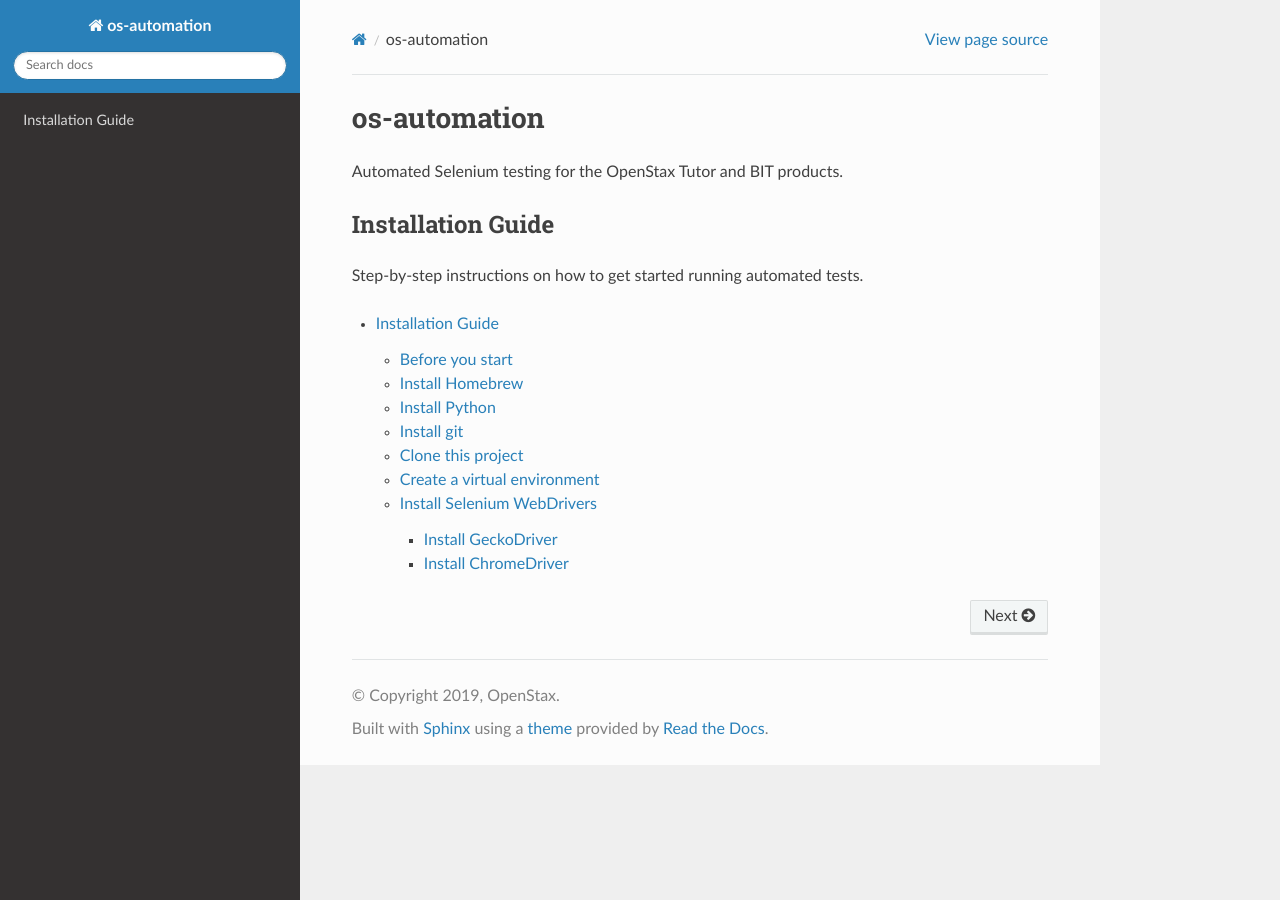
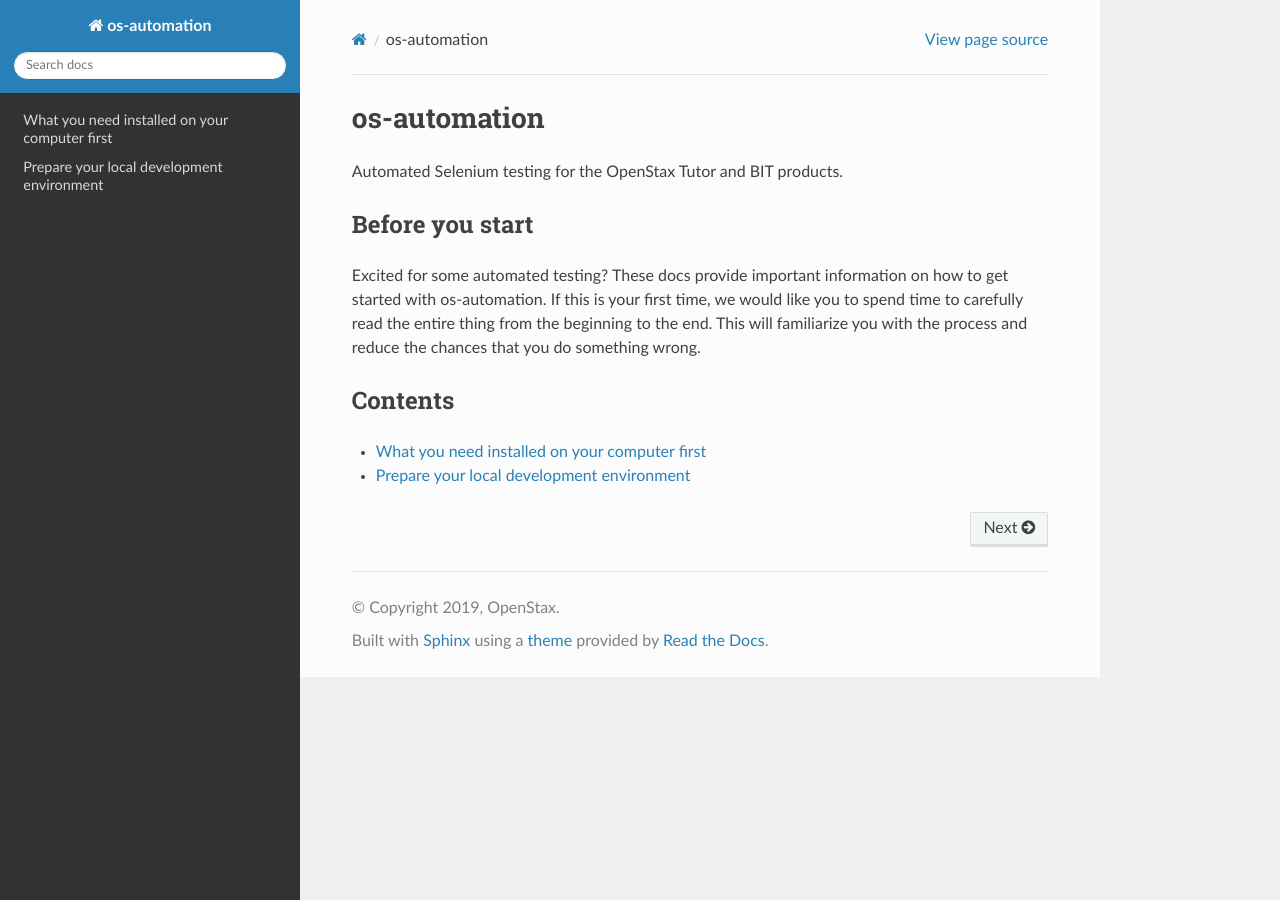
Before and after one commit to openstax/os-automation, a Sphinx documentation site: the page built from docs/index.rst, in a window 1280 px wide. Built offline with Sphinx 7.4.7 and the Read the Docs theme 2.0.0, drawn with Linux system fonts in a browser that asks for light colours.

Commit message:
changed structure again and set index.rst to titlesonly
* Split up virtualenv stuff into it's own section called local dev.
* Split up make venv into two commands make venv for virtualenv and make
install to install dependencies.
* Defined high level system requirements in the Install guide
* Changed up some headers

```diff
--- a/docs/index.rst
+++ b/docs/index.rst
@@ -3,17 +3,27 @@
    You can adapt this file completely to your liking, but it should at least
    contain the root `toctree` directive.
 
+#############
 os-automation
-=========================================
+#############
 
 Automated Selenium testing for the OpenStax Tutor and BIT products.
 
-Installation Guide
-------------------
+Before you start
+----------------
 
-Step-by-step instructions on how to get started running automated tests.
+Excited for some automated testing? These docs provide important information on
+how to get started with os-automation. If this is your first time, we would like
+you to spend time to carefully read the entire thing from the beginning to the end.
+This will familiarize you with the process and reduce the chances that you do something wrong.
+
+
+Contents
+----------
 
 .. toctree::
-   :maxdepth: 4
+   :maxdepth: 2
+   :titlesonly:
 
-   installation
+   What you need installed on your computer first <system_install>
+   local_dev
--- /dev/null
+++ b/docs/local_dev.rst
@@ -0,0 +1,84 @@
+.. _local_dev:
+
+##########################################
+Prepare your local development environment
+##########################################
+
+Create a virtual environment
+----------------------------
+
+It's a best practice in Python to create a virtual environment (virtualenv) for
+your project. Virtual environments isolate dependencies required for different
+projects in their own environment. There are various ways to do this depending
+on how long you have been using Python.
+
+If you are already familiar with how to create virtual environments you can
+manage that how you like. If not, run the following `make` command in your
+terminal.
+
+.. code-block:: bash
+
+    make venv
+
+Activate the virtual environment
+--------------------------------
+
+Every command used to run the test framework will require that the virtualenv
+created earlier is activated.
+
+In order to activate the virtualenv type the following in your terminal:
+
+.. code-block:: bash
+
+    source ./.venv/bin/activate
+
+When the virtualenv is activated you should see a change to your terminal prompt.
+
+An activated terminal prompt will look something like this:
+
+.. code-block:: bash
+
+    (.venv) $
+
+The ``(.venv)`` before the prompt indicates that the virtualenv is active.
+
+Install dependencies
+--------------------
+
+The os-automation project depends on a number of python packages to operate properly.
+Each dependency is installed into the the virtualenv created earlier.
+
+To install all dependencies using the `make` command enter the following into
+the terminal:
+
+.. code-block:: bash
+
+    make install
+
+You can also install the dependencies using Python's ``pip`` command. To use ``pip``
+enter the following into your terminal:
+
+.. code-block:: bash
+
+    pip install -r requirements.txt
+
+.. seealso::
+   One of the practices of the `Twelve-Factor App <https://12factor.net/dependencies>`_
+   is proper dependency management. According to the 3rd factor,
+
+       "A twelve-factor app never relies on implicit existence of system-wide packages."
+
+Copy the .env.template file
+---------------------------
+
+The os-automation framework has the ability to utilize `dotenv` to load
+environment variables from a ``.env`` file located in the root of the directory.
+To get started with filling out the necessary values copy the ``.env.example``
+file.
+
+.. code-block:: bash
+
+    cp .env.example ./.env
+
+The `.env` file is not checked into the rest of the project files. This allows
+the ability to place secrets in the file and them not to make into source control.
--- a/docs/installation.rst
+++ b/docs/system_install.rst
@@ -1,4 +1,4 @@
-.. _installation:
+.. _system_install:
 
 Installation Guide
 ==================
@@ -28,7 +30,7 @@
     /usr/bin/ruby -e "$(curl -fsSL https://raw.githubusercontent.com/Homebrew/install/master/install)"
 
 Install Python
-----------------
+--------------
 
 Install Python3 using the appropriate ``brew`` command.
 
@@ -37,7 +39,7 @@
     brew install python
 
 Install git
-----------------
+-----------
 
 Install git using ``brew``:
 
@@ -45,8 +47,8 @@
 
     brew install git
 
-Clone this project
-------------------
+Clone os-automation from GitHub
+-------------------------------
 
 If you have cloned this project already you can skip this, otherwise you'll need
 clone this repo using Git. *if you do not know how to clone a GitHub repository,
@@ -68,31 +70,6 @@
 
     cd os-automation
 
-Create a virtual environment
-----------------------------
-
-It's a best practice in Python to create a virtual environment (virtualenv) for
-your project. Virtual environments isolate dependencies required for different
-projects in their own environment. There are various ways to do this depending
-on how long you have been using Python.
-
-If you are already familiar with how to create virtual environments you can
-manage that how you like. If not, run the following `make` command in your
-terminal.
-
-.. code-block:: bash
-
-    make venv
-
-This command will also install all dependencies defined in the `requirements.txt`
-file into your virtual environment.
-
-.. seealso::
-   One of the practices of the `Twelve-Factor App <https://12factor.net/dependencies>`_
-   is proper dependency management. According to the 3rd factor,
-
-       "A twelve-factor app never relies on implicit existence of system-wide packages."
-
 Install Selenium WebDrivers
 ---------------------------
 
@@ -104,7 +81,7 @@
 
 
 Install GeckoDriver
-^^^^^^^^^^^^^^^^^^^
+-------------------
 
 .. note::
    You'll need to have Firefox installed on your computer. You can download
@@ -118,7 +95,7 @@
     brew install geckodriver
 
 Install ChromeDriver
-^^^^^^^^^^^^^^^^^^^^
+--------------------
 
 .. note::
    You'll need to have Chrome installed on your computer. You can download Chrome
```
Also changed, not shown: other parts of docs/system_install.rst (+9 -7 lines), 1 other file.
